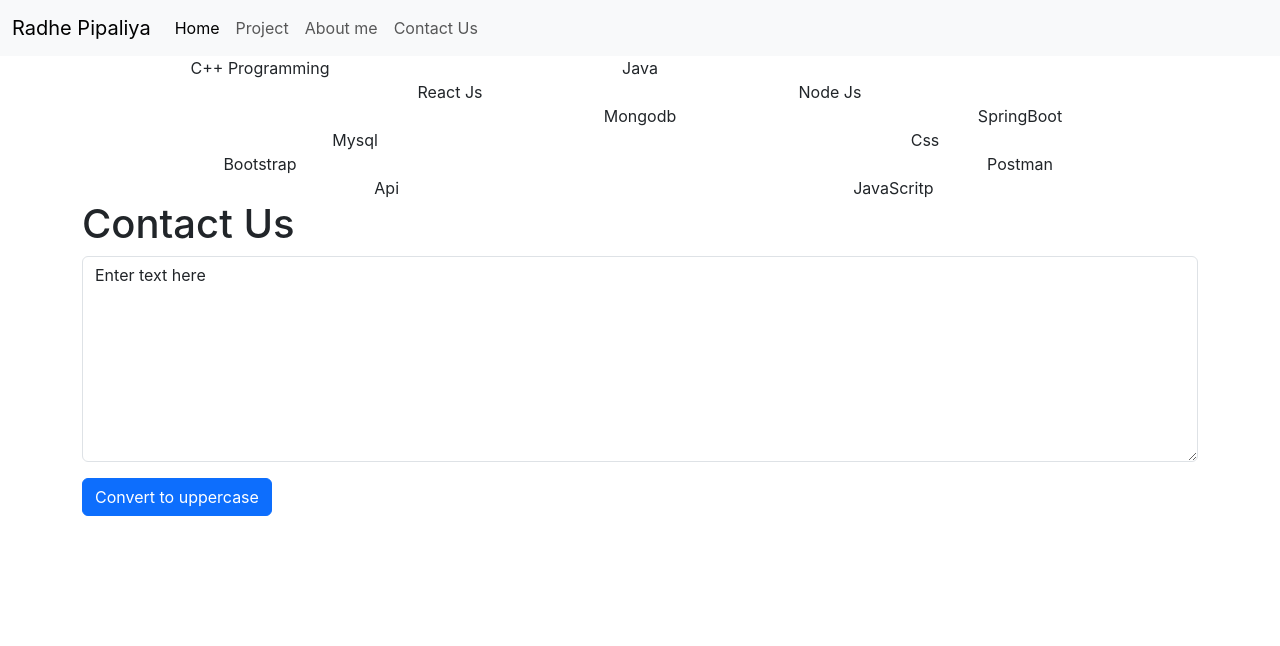
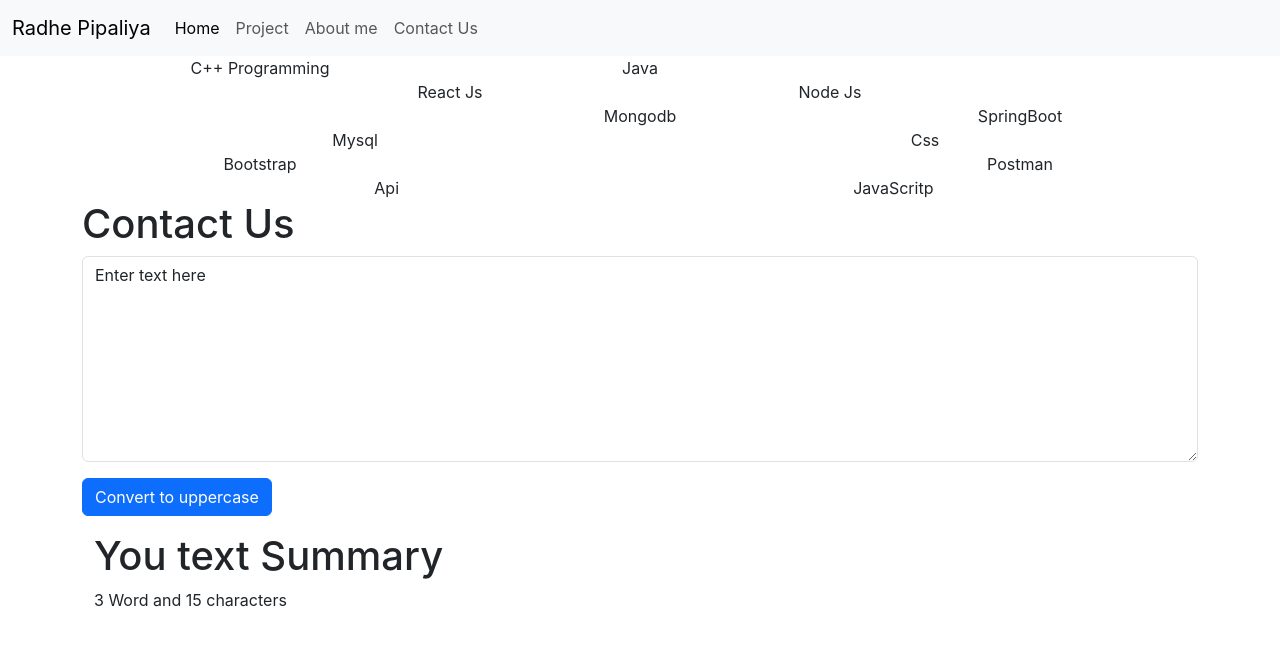
Before and after one commit to radhepipaliya/portfolio, a React (Create React App) app: page / in a window 1280 px wide. Shown: the top 646 px of the page. Built offline with nearby package versions, Linux system fonts and the light colour scheme.

Commit message:
wordcount

```diff
--- a/src/components/Contactus.js
+++ b/src/components/Contactus.js
@@ -32,6 +32,12 @@ const[text,setText]=useState("Enter text here");
 
             <button type="button" className="btn btn-primary" onClick={handleUpClick}> Convert to uppercase</button>
         </div>
+
+        <div className="container my-3">
+            <h1>You text Summary</h1>
+            <p> {text.split(" ").length} Word and {text.length} characters </p>
+
+        </div>
         </>
 
 
```
